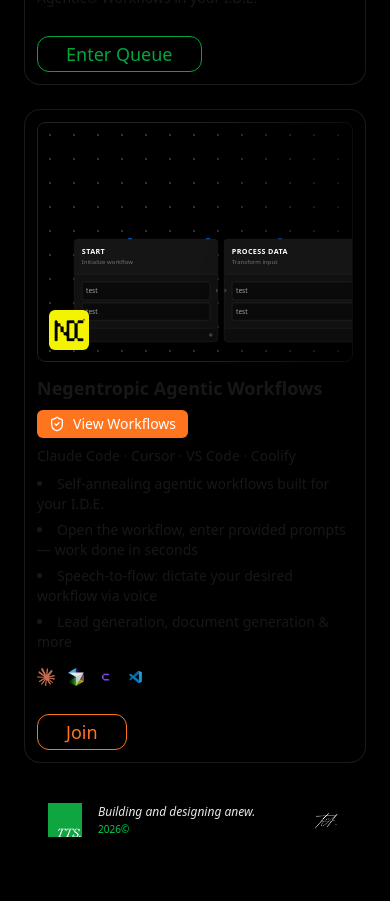
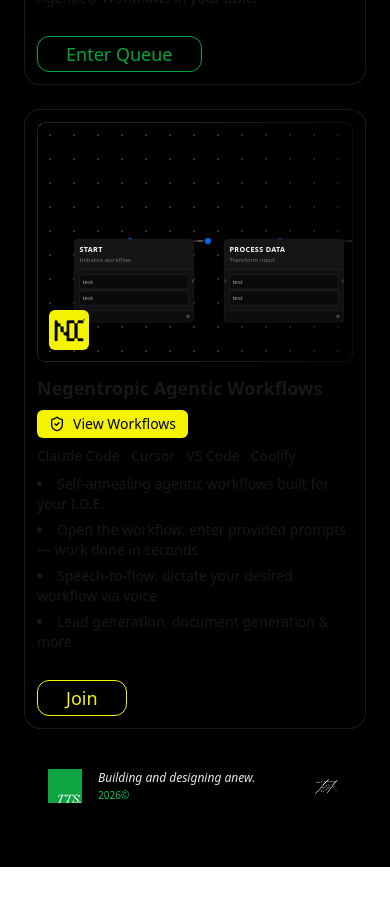
Before and after one commit to telluricaquarian/thethinkingspiritrepo, a Next.js app: page / in a window 390 px wide. Shown: the part 2580-3481 px from the top of the page. After the commit the page ends 3447 px from the top, so only its background shows below. Built offline with nearby package versions, Linux system fonts and the light colour scheme.

Commit message:
Polish Negentropic mobile card: edge animation, sizing, yellow CTA, remove icons

```diff
--- a/app/page.tsx
+++ b/app/page.tsx
@@ -193,7 +193,7 @@ export default function Page() {
                 {/* Negentropic Agentic Workflows — mobile only */}
                 <div className="block md:hidden">
                   <ProductCard
-                    accent="orange"
+                    accent="yellow"
                     title="Negentropic Agentic Workflows"
                     toolingLine="Claude Code · Cursor · VS Code · Coolify"
                     ctaLabel="View Workflows"
--- a/components/ai-elements/edge.tsx
+++ b/components/ai-elements/edge.tsx
@@ -11,24 +11,36 @@ interface EdgeProps {
 }
 
 const Animated: React.FC<EdgeProps> = ({
+  id,
   sourceX,
   sourceY,
   targetX,
   targetY,
 }) => {
-  const path = `M ${sourceX} ${sourceY} C ${sourceX + 100} ${sourceY}, ${targetX - 100} ${targetY}, ${targetX} ${targetY}`;
+  const pathD = `M ${sourceX} ${sourceY} C ${sourceX + 100} ${sourceY}, ${targetX - 100} ${targetY}, ${targetX} ${targetY}`;
+  const pathId = `edge-path-${id}`;
 
   return (
     <g>
-      <path d={path} fill="none" stroke="#333" strokeWidth="1.5" />
+      {/* Base solid line */}
+      <path d={pathD} fill="none" stroke="#333" strokeWidth="1.5" />
+      {/* Animated dashed overlay */}
       <path
-        d={path}
+        id={pathId}
+        d={pathD}
         fill="none"
         stroke="#666"
         strokeWidth="1.5"
         strokeDasharray="5,5"
         className="animate-[dash_10s_linear_infinite]"
       />
+      {/* Traveling dot along the path */}
+      <circle r="3" fill="#0070f3" opacity="0.9">
+        <animateMotion dur="4s" repeatCount="indefinite">
+          <mpath href={`#${pathId}`} />
+        </animateMotion>
+      </circle>
+      {/* Source endpoint (pulsing) */}
       <circle
         cx={sourceX}
         cy={sourceY}
@@ -36,6 +48,7 @@ const Animated: React.FC<EdgeProps> = ({
         fill="#0070f3"
         className="animate-pulse"
       />
+      {/* Target endpoint */}
       <circle cx={targetX} cy={targetY} r="3" fill="#0070f3" />
     </g>
   );
--- a/components/ai-elements/node.tsx
+++ b/components/ai-elements/node.tsx
@@ -8,13 +8,13 @@ interface NodeProps {
 }
 
 export const Node: React.FC<NodeProps> = ({ children, handles }) => (
-  <div className="relative bg-[#111111] border border-[#222222] rounded-md min-w-[240px] shadow-2xl overflow-hidden group hover:border-[#444444] transition-colors">
+  <div className="relative bg-[#111111] border border-[#222222] rounded-md min-w-[200px] shadow-2xl overflow-hidden group hover:border-[#444444] transition-colors">
     {handles.target && (
-      <div className="absolute left-[-5px] top-1/2 -translate-y-1/2 w-2.5 h-2.5 bg-[#444] border-2 border-[#111] rounded-full z-10" />
+      <div className="absolute left-[-4px] top-1/2 -translate-y-1/2 w-2 h-2 bg-[#444] border border-[#111] rounded-full z-10" />
     )}
     {children}
     {handles.source && (
-      <div className="absolute right-[-5px] top-1/2 -translate-y-1/2 w-2.5 h-2.5 bg-[#444] border-2 border-[#111] rounded-full z-10" />
+      <div className="absolute right-[-4px] top-1/2 -translate-y-1/2 w-2 h-2 bg-[#444] border border-[#111] rounded-full z-10" />
     )}
   </div>
 );
@@ -22,7 +22,7 @@ export const Node: React.FC<NodeProps> = ({ children, handles }) => (
 export const NodeHeader: React.FC<{ children: React.ReactNode }> = ({
   children,
 }) => (
-  <div className="p-3 border-b border-[#222222] bg-[#1a1a1a]/50">
+  <div className="p-2 border-b border-[#222222] bg-[#1a1a1a]/50">
     {children}
   </div>
 );
@@ -42,13 +42,13 @@ export const NodeDescription: React.FC<{ children: React.ReactNode }> = ({
 export const NodeContent: React.FC<{ children: React.ReactNode }> = ({
   children,
 }) => (
-  <div className="p-3 space-y-1 text-[11px] text-zinc-400">{children}</div>
+  <div className="p-2 space-y-0.5 text-[10px] text-zinc-400">{children}</div>
 );
 
 export const NodeFooter: React.FC<{ children: React.ReactNode }> = ({
   children,
 }) => (
-  <div className="p-2 border-t border-[#222222] bg-[#0d0d0d] flex justify-end">
+  <div className="p-1.5 border-t border-[#222222] bg-[#0d0d0d] flex justify-end">
     {children}
   </div>
 );
--- a/components/negentropic/NegentropicWorkflowPreview.tsx
+++ b/components/negentropic/NegentropicWorkflowPreview.tsx
@@ -104,10 +104,10 @@ const WorkflowNodeComponent: React.FC<{ data: WorkflowNode["data"] }> = ({
       <NodeDescription>{data.description}</NodeDescription>
     </NodeHeader>
     <NodeContent>
-      <div className="bg-black/40 p-1.5 rounded-sm border border-zinc-800">
+      <div className="bg-black/40 p-1 rounded-sm border border-zinc-800">
         test
       </div>
-      <div className="bg-black/40 p-1.5 rounded-sm border border-zinc-800">
+      <div className="bg-black/40 p-1 rounded-sm border border-zinc-800">
         test
       </div>
     </NodeContent>
--- a/components/ui/product-card-1.tsx
+++ b/components/ui/product-card-1.tsx
@@ -79,16 +79,25 @@ const ProductCard = React.forwardRef<HTMLDivElement, ProductCardProps>(
       new Intl.NumberFormat("en-AU").format(num);
 
     const accentClasses =
-      accent === "orange"
+      accent === "yellow"
+        ? {
+            bg: "bg-[#F4F401]",
+            text: "text-[#F4F401]",
+            pill: "bg-[#F4F401]/15 text-[#F4F401]",
+            badgeText: "text-black",
+          }
+        : accent === "orange"
           ? {
               bg: "bg-[#FF751F]",
               text: "text-[#FF751F]",
               pill: "bg-[#FF751F]/15 text-[#FF751F]",
+              badgeText: "text-white",
             }
           : {
               bg: "bg-green-600",
               text: "text-green-600",
               pill: "bg-green-500/10 text-green-500",
+              badgeText: "text-white",
             };
 
     const cardVariants: Variants = {
@@ -132,15 +141,17 @@ const ProductCard = React.forwardRef<HTMLDivElement, ProductCardProps>(
     const researchGateHref =
       "https://www.researchgate.net/publication/307111070_Mathematical_Model_of_Kangen_WaterR_Biophysical_and_Biochemical_Effects_of_Catholyte";
 
-    const showSecondaryCta = accent === "orange" || accent === "green";
+    const showSecondaryCta = accent === "orange" || accent === "green" || accent === "yellow";
 
     const secondaryCtaClassName =
-      accent === "orange"
+      accent === "yellow"
+        ? "rounded-xl border border-[#F4F401] bg-transparent px-7 py-2 text-[18px] font-medium leading-none text-[#F4F401] transition-colors hover:bg-[#F4F401]/10 focus:outline-none focus-visible:ring-2 focus-visible:ring-[#F4F401]/60"
+        : accent === "orange"
           ? "rounded-xl border border-[#FF751F] bg-transparent px-7 py-2 text-[18px] font-medium leading-none text-[#FF751F] transition-colors hover:bg-[#FF751F]/10 focus:outline-none focus-visible:ring-2 focus-visible:ring-[#FF751F]/60"
           : "rounded-xl border border-green-600 bg-transparent px-7 py-2 text-[18px] font-medium leading-none text-green-600 transition-colors hover:bg-green-600/10 focus:outline-none focus-visible:ring-2 focus-visible:ring-green-500/60";
 
     const secondaryCtaText =
-      secondaryCtaLabel ?? (accent === "orange" ? "Join" : "Inquire");
+      secondaryCtaLabel ?? (accent === "orange" || accent === "yellow" ? "Join" : "Inquire");
 
     // Default static micro logos (filenames are case-sensitive on Vercel/Linux)
     const defaultOrangeMicroLogos: MicroLogoItem[] = [
@@ -206,8 +217,9 @@ const ProductCard = React.forwardRef<HTMLDivElement, ProductCardProps>(
 
               <div
                 className={cn(
-                  "inline-flex items-center gap-2 px-3 py-1 rounded-md text-sm font-medium text-white w-fit",
-                  accentClasses.bg
+                  "inline-flex items-center gap-2 px-3 py-1 rounded-md text-sm font-medium w-fit",
+                  accentClasses.bg,
+                  accentClasses.badgeText
                 )}
               >
                 <ShieldCheck className="h-4 w-4" />
```
Lines whose indentation alone changed are shown as unchanged.
